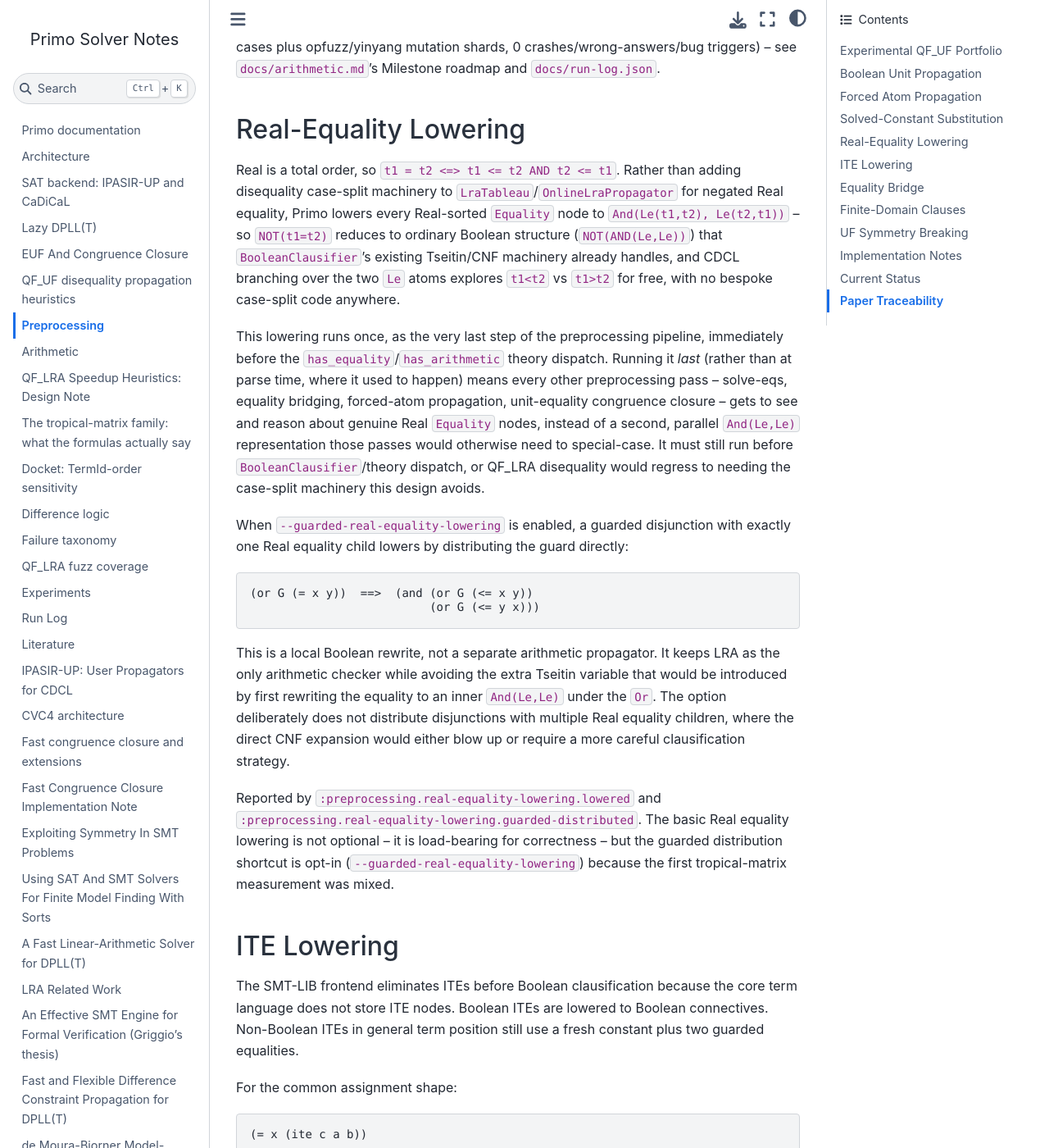
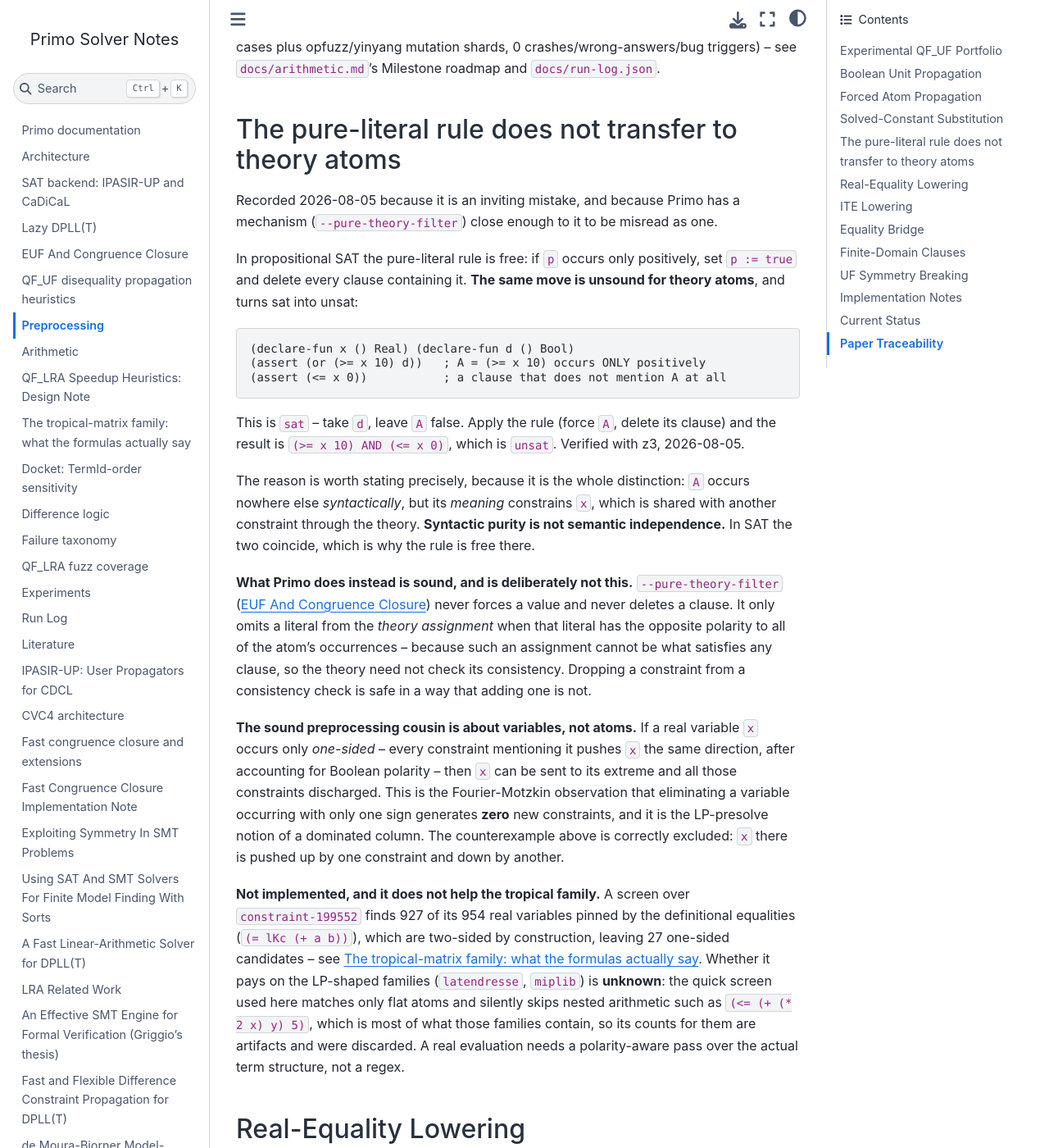
Before and after one commit to primo-solver/primo, a Jupyter Book: the page built from docs/preprocessing.md, in a window 1280 px wide and 1400 px high, scrolled down 10567 px. Shown: the whole window at 82% size. Built offline with Jupyter Book 1.0.4 settings and Sphinx 7.4.7 and the Sphinx Book theme 1.1.4, drawn with Linux system fonts in a browser that asks for light colours.

Commit message:
Record why the pure-literal rule does not transfer to theory atoms
Asked whether the pure-positive theory atoms on tropical-matrix could be
discharged in preprocessing the way propositional pure literals are. They
cannot, and the failure is worth recording because the move is inviting and
because --pure-theory-filter sits close enough to be misread as it.

Counterexample, verified with z3:

  (or (>= x 10) d) AND (<= x 0)      is sat -- take d, leave the atom false
  force (>= x 10), delete its clause  is unsat

A = (>= x 10) occurs only positively, so the propositional rule licenses
forcing it. But A occurs nowhere else only *syntactically*; its meaning
constrains x, which another constraint shares through the theory. Syntactic
purity is not semantic independence -- in SAT the two coincide, which is why
the rule is free there.

Notes that Primo's existing filter is sound precisely because it does the
opposite: it omits a literal from the theory assignment rather than forcing a
value, and dropping a constraint from a consistency check is safe in a way
that adding one is not.

Records the sound cousin as being about variables rather than atoms: a
one-sided real variable can be sent to its extreme, which is the
Fourier-Motzkin observation that eliminating a single-sign variable generates
no new constraints. Not implemented, and it does not rescue tropical -- 927
of 954 reals there are pinned by the definitional equalities.

Explicitly marks the cross-family screen as discarded: it matched only flat
atoms and skipped nested arithmetic, which is most of what latendresse and
miplib contain, so its counts for them were artifacts. Whether the rule pays
on the LP-shaped families is left open, needing a polarity-aware pass rather
than a regex.

Docs only. scripts/build_docs.sh is clean.

Co-Authored-By: Claude Opus 5 <noreply@anthropic.com>

````diff
--- a/docs/preprocessing.md
+++ b/docs/preprocessing.md
@@ -451,6 +451,60 @@ recognizer extension; promoted to default-on the same day after a
 campaign-tier Slurm fuzz gate (3000 fuzzsmt cases plus opfuzz/yinyang
 mutation shards, 0 crashes/wrong-answers/bug triggers) -- see
 `docs/arithmetic.md`'s Milestone roadmap and `docs/run-log.json`.
+
+(pure-literal-trap)=
+## The pure-literal rule does not transfer to theory atoms
+
+Recorded 2026-08-05 because it is an inviting mistake, and because Primo has
+a mechanism (`--pure-theory-filter`) close enough to it to be misread as one.
+
+In propositional SAT the pure-literal rule is free: if `p` occurs only
+positively, set `p := true` and delete every clause containing it. **The same
+move is unsound for theory atoms**, and turns sat into unsat:
+
+```smt
+(declare-fun x () Real) (declare-fun d () Bool)
+(assert (or (>= x 10) d))   ; A = (>= x 10) occurs ONLY positively
+(assert (<= x 0))           ; a clause that does not mention A at all
+```
+
+This is `sat` -- take `d`, leave `A` false. Apply the rule (force `A`, delete
+its clause) and the result is `(>= x 10) AND (<= x 0)`, which is `unsat`.
+Verified with z3, 2026-08-05.
+
+The reason is worth stating precisely, because it is the whole distinction:
+`A` occurs nowhere else *syntactically*, but its *meaning* constrains `x`,
+which is shared with another constraint through the theory. **Syntactic purity
+is not semantic independence.** In SAT the two coincide, which is why the rule
+is free there.
+
+**What Primo does instead is sound, and is deliberately not this.**
+`--pure-theory-filter` ([](euf.md)) never forces a value and never deletes a
+clause. It only omits a literal from the *theory assignment* when that literal
+has the opposite polarity to all of the atom's occurrences -- because such an
+assignment cannot be what satisfies any clause, so the theory need not check
+its consistency. Dropping a constraint from a consistency check is safe in a
+way that adding one is not.
+
+**The sound preprocessing cousin is about variables, not atoms.** If a real
+variable `x` occurs only *one-sided* -- every constraint mentioning it pushes
+`x` the same direction, after accounting for Boolean polarity -- then `x` can
+be sent to its extreme and all those constraints discharged. This is the
+Fourier-Motzkin observation that eliminating a variable occurring with only
+one sign generates **zero** new constraints, and it is the LP-presolve notion
+of a dominated column. The counterexample above is correctly excluded: `x`
+there is pushed up by one constraint and down by another.
+
+**Not implemented, and it does not help the tropical family.** A screen over
+`constraint-199552` finds 927 of its 954 real variables pinned by the
+definitional equalities (`(= lKc (+ a b))`), which are two-sided by
+construction, leaving 27 one-sided candidates -- see
+[](tropical-matrix-structure.md). Whether it pays on the LP-shaped families
+(`latendresse`, `miplib`) is **unknown**: the quick screen used here matches
+only flat atoms and silently skips nested arithmetic such as
+`(<= (+ (* 2 x) y) 5)`, which is most of what those families contain, so its
+counts for them are artifacts and were discarded. A real evaluation needs a
+polarity-aware pass over the actual term structure, not a regex.
 
 ## Real-Equality Lowering
 
````
